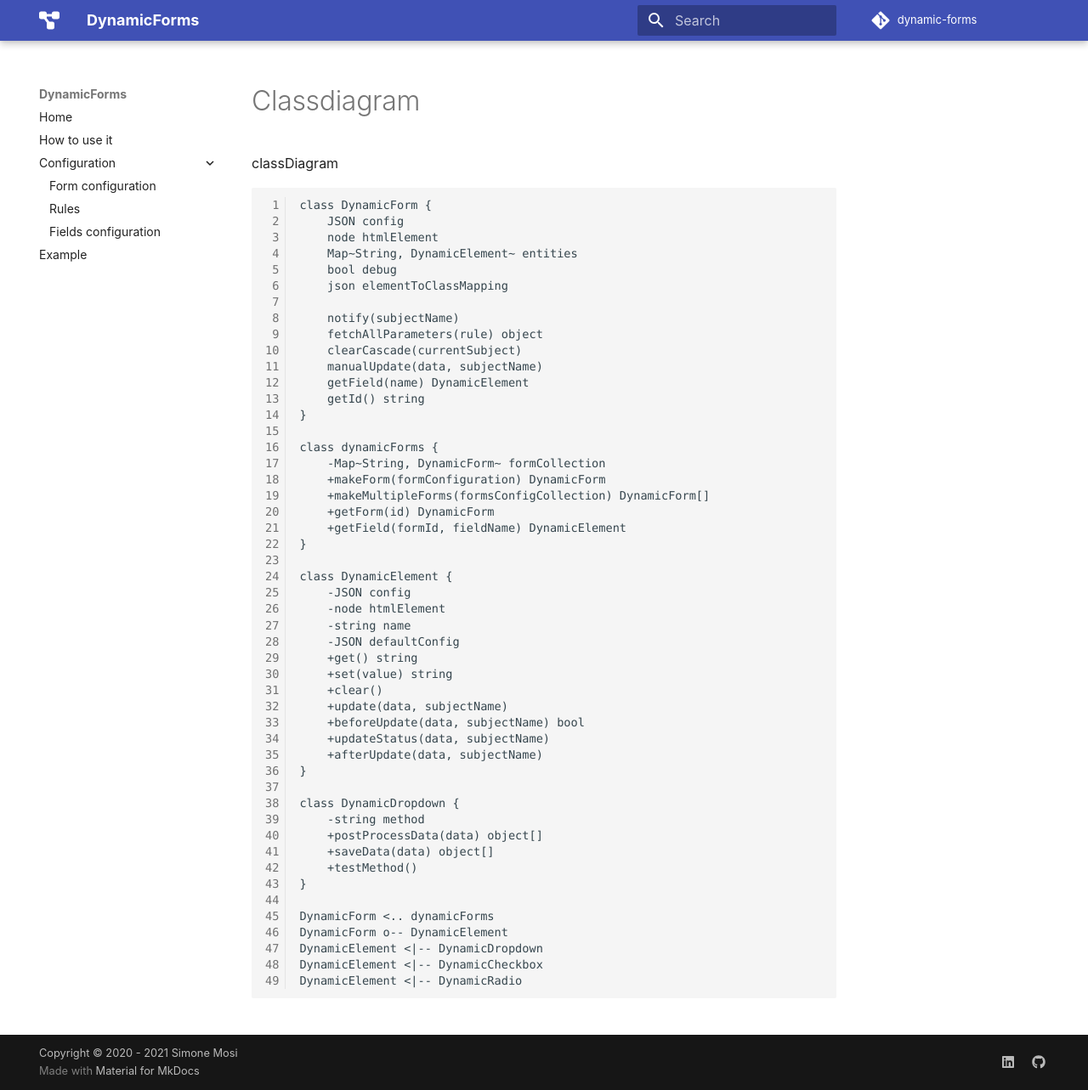
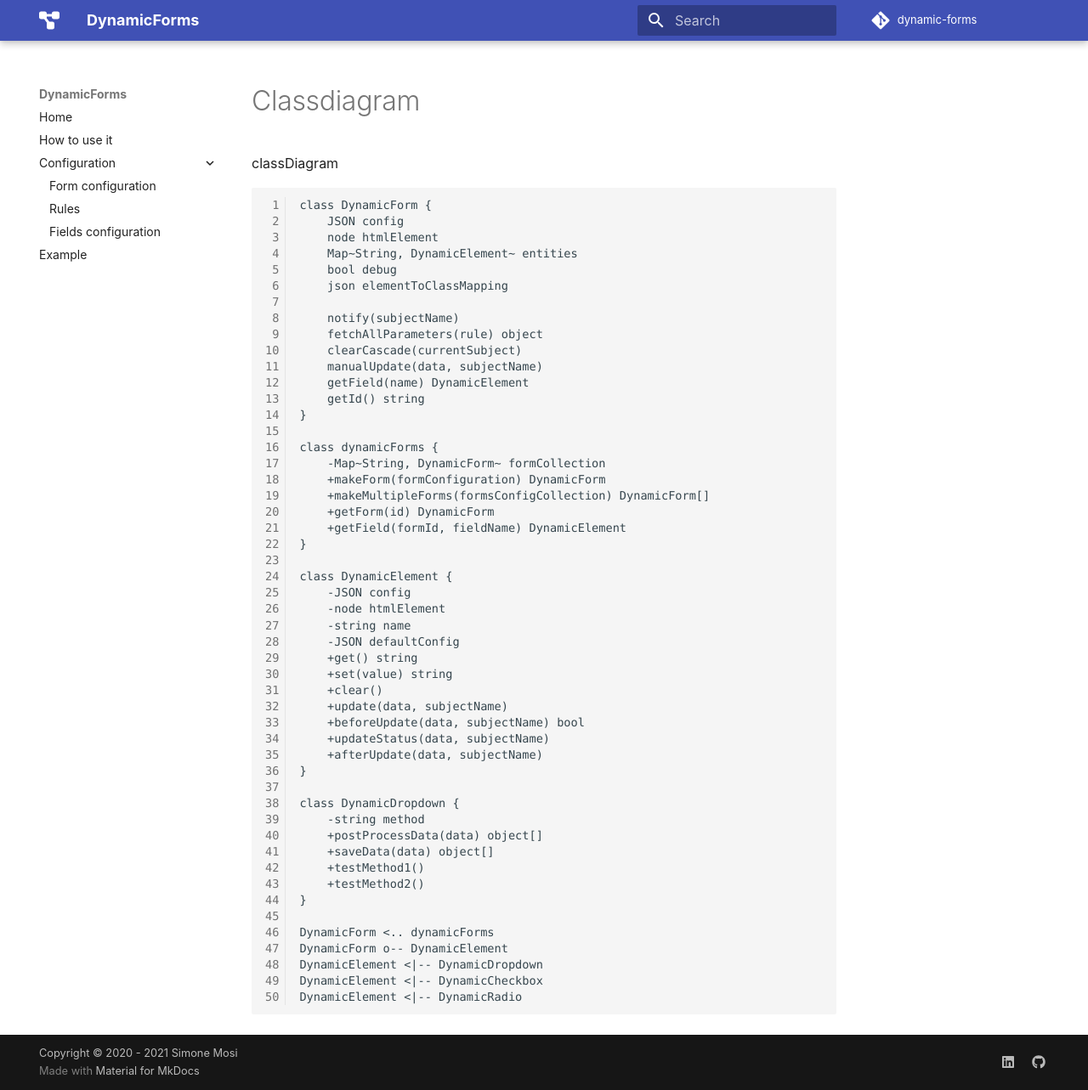
Before and after one commit to simomosi/dynamic-forms, an MkDocs documentation site: the page built from docs/classdiagram.md, in a window 1280 px wide and 1283 px high. Shown: the whole window at 85% size. Built offline with MkDocs 1.6.1 and Material for MkDocs 9.7.7, drawn with Linux system fonts in a browser that asks for light colours; comment, search, counter and statistics services are not loaded.

Commit message:
Test commit

```diff
--- a/docs/classdiagram.md
+++ b/docs/classdiagram.md
@@ -41,7 +41,8 @@ classDiagram
         -string method
         +postProcessData(data) object[]
         +saveData(data) object[]
-        +testMethod()
+        +testMethod1()
+        +testMethod2()
     }
 
     DynamicForm <.. dynamicForms
```
